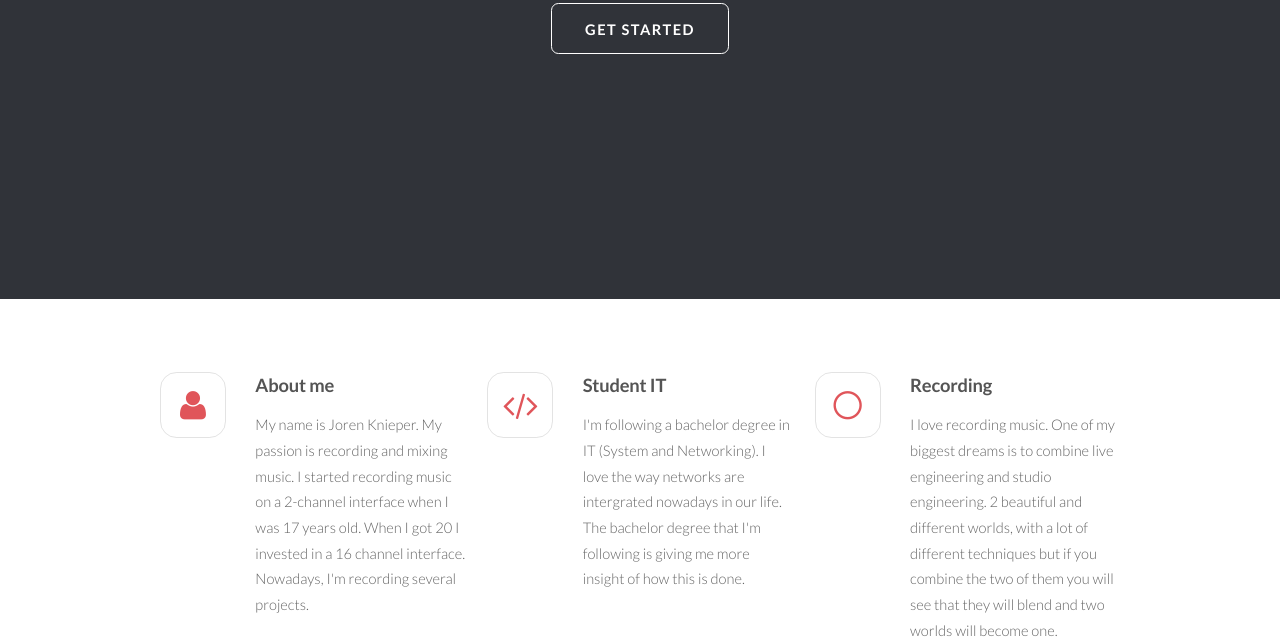
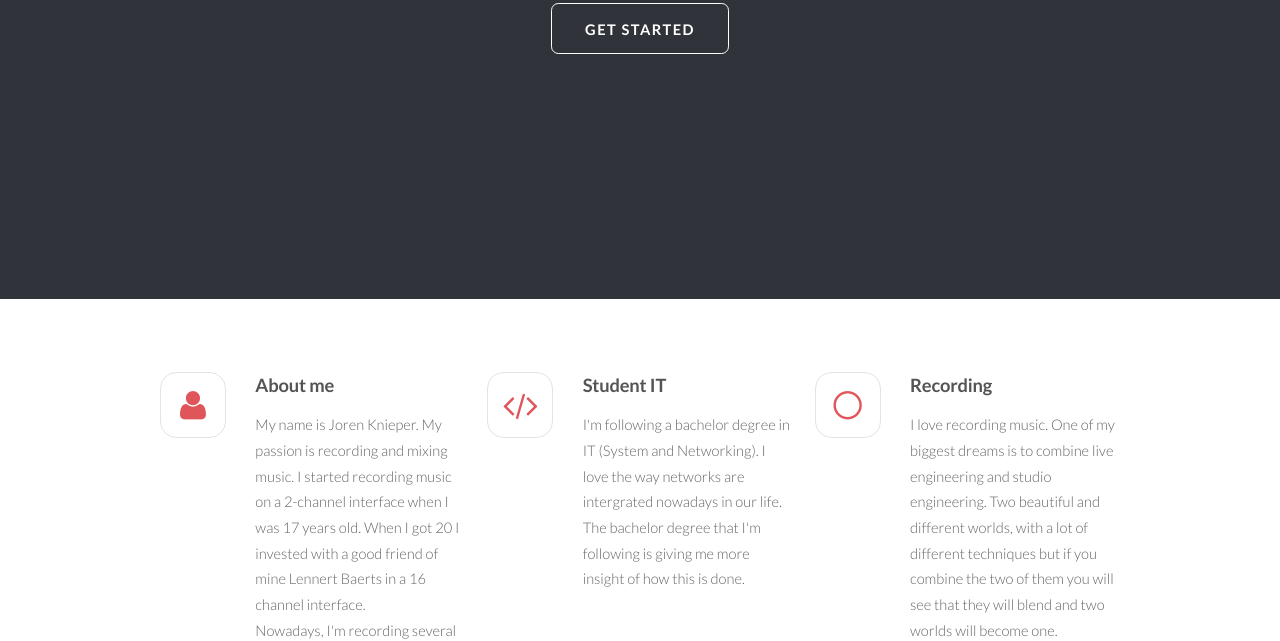
Before and after one commit to jorenknieper/index, a plain HTML site: page index.html in a window 1280 px wide. Shown: the part 317-958 px from the top of the page. Drawn offline with Linux system fonts and the light colour scheme.

```diff
--- a/index.html
+++ b/index.html
@@ -53,7 +53,7 @@
 						<div class="4u 6u(2) 12u$(3)">
 							<section class="feature fa-user">
 								<h3>About me</h3>
-								<p>My name is Joren Knieper. My passion is recording and mixing music. I started recording music on a 2-channel interface when I was 17 years old. When I got 20 I invested in a 16 channel interface. <br>
+								<p>My name is Joren Knieper. My passion is recording and mixing music. I started recording music on a 2-channel interface when I was 17 years old. When I got 20 I invested with a good friend of mine Lennert Baerts in a 16 channel interface. <br>
 								Nowadays, I'm recording several projects.</p>
 							</section>
 						</div>
@@ -67,7 +67,7 @@
 						<div class="4u 6u(2) 12u$(3)">
 							<section class="feature fa-circle-thin">
 								<h3>Recording</h3>
-								<p>I love recording music. One of my biggest dreams is to combine live engineering and studio engineering. 2 beautiful and different worlds, with a lot of different techniques but if you combine the two of them you will see that they will blend and two worlds will become one.</p>
+								<p>I love recording music. One of my biggest dreams is to combine live engineering and studio engineering. Two beautiful and different worlds, with a lot of different techniques but if you combine the two of them you will see that they will blend and two worlds will become one.</p>
 							</section>
 						</div>
 					</div>
```
